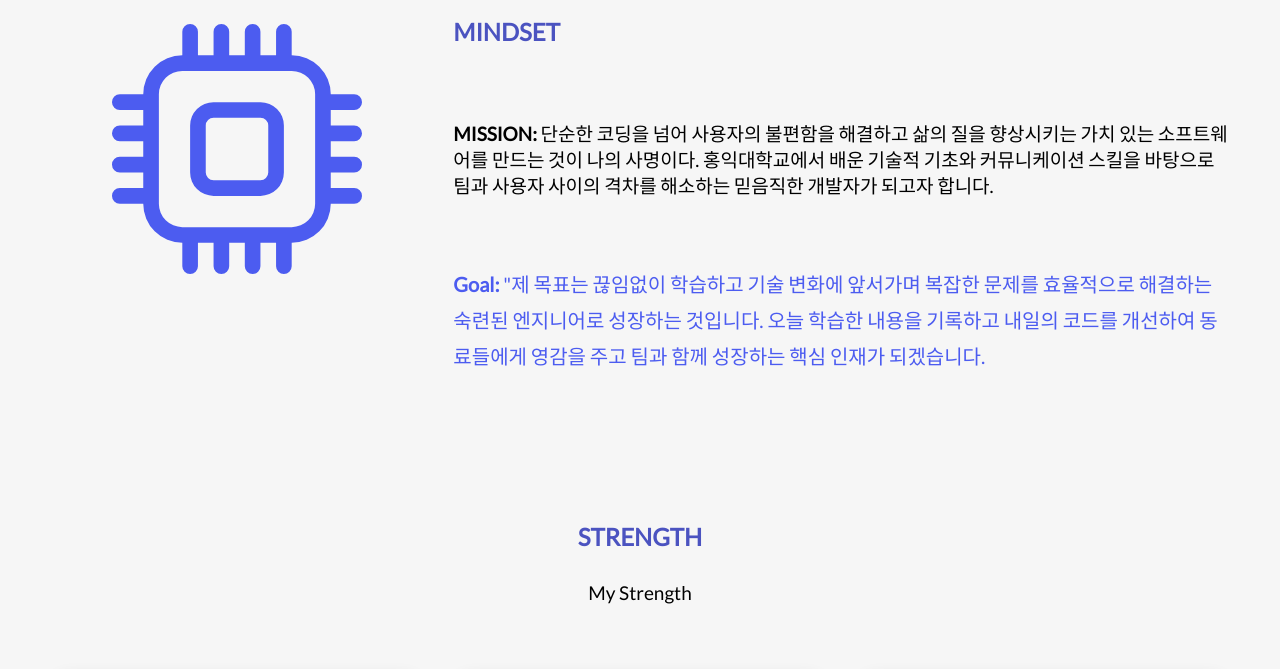
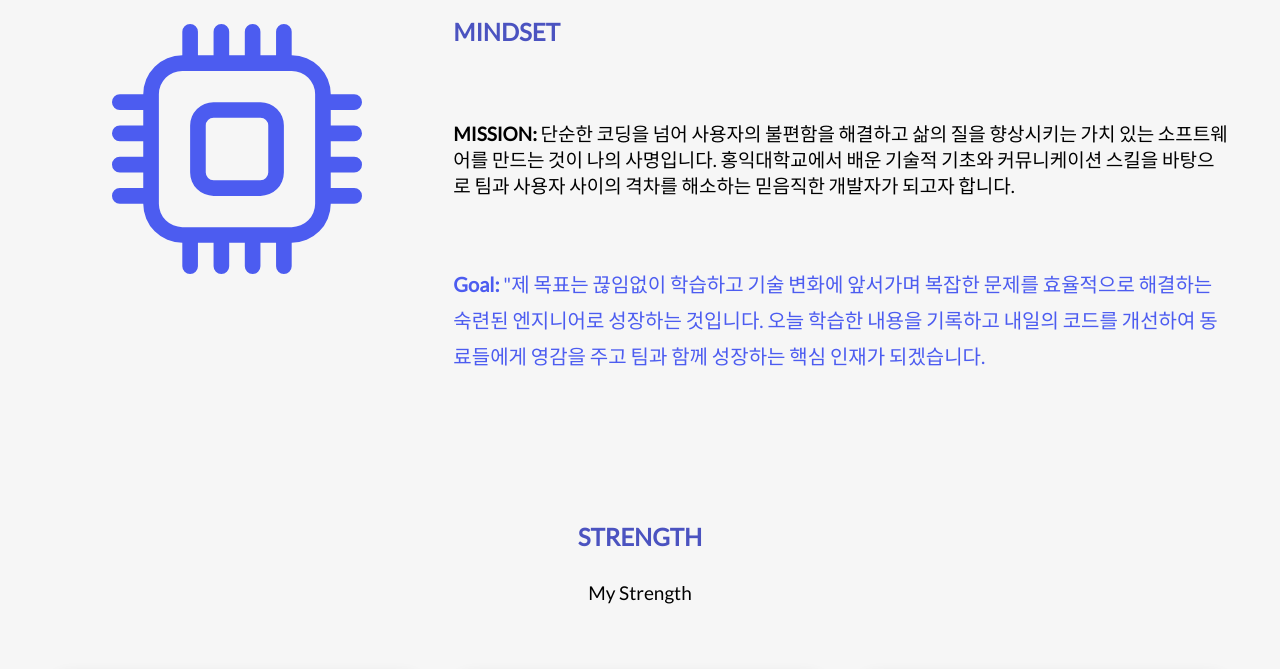
Before and after one commit to gojunbeom430-alt/gojunbeom430-alt.github.io, a plain HTML site: page index.html in a window 1280 px wide. Shown: the part 1040-1709 px from the top of the page. Drawn offline with nearby package versions, Linux system fonts and the light colour scheme.

Commit message:
fix: 이다 , 입니다 혼용 수정

```diff
--- a/index.html
+++ b/index.html
@@ -76,7 +76,7 @@
         </div>
         <div class="col-sm-8">
             <h2>Mindset</h2><br>
-            <h4><strong>MISSION:</strong> 단순한 코딩을 넘어 사용자의 불편함을 해결하고 삶의 질을 향상시키는 가치 있는 소프트웨어를 만드는 것이 나의 사명이다. 홍익대학교에서 배운 기술적 기초와 커뮤니케이션 스킬을 바탕으로 팀과 사용자 사이의 격차를 해소하는 믿음직한 개발자가 되고자 합니다.</h4><br>
+            <h4><strong>MISSION:</strong> 단순한 코딩을 넘어 사용자의 불편함을 해결하고 삶의 질을 향상시키는 가치 있는 소프트웨어를 만드는 것이 나의 사명입니다. 홍익대학교에서 배운 기술적 기초와 커뮤니케이션 스킬을 바탕으로 팀과 사용자 사이의 격차를 해소하는 믿음직한 개발자가 되고자 합니다.</h4><br>
             <p><strong>Goal:</strong> "제 목표는 끊임없이 학습하고 기술 변화에 앞서가며 복잡한 문제를 효율적으로 해결하는 숙련된 엔지니어로 성장하는 것입니다. 오늘 학습한 내용을 기록하고 내일의 코드를 개선하여 동료들에게 영감을 주고 팀과 함께 성장하는 핵심 인재가 되겠습니다.</p>
         </div>
     </div>
```
